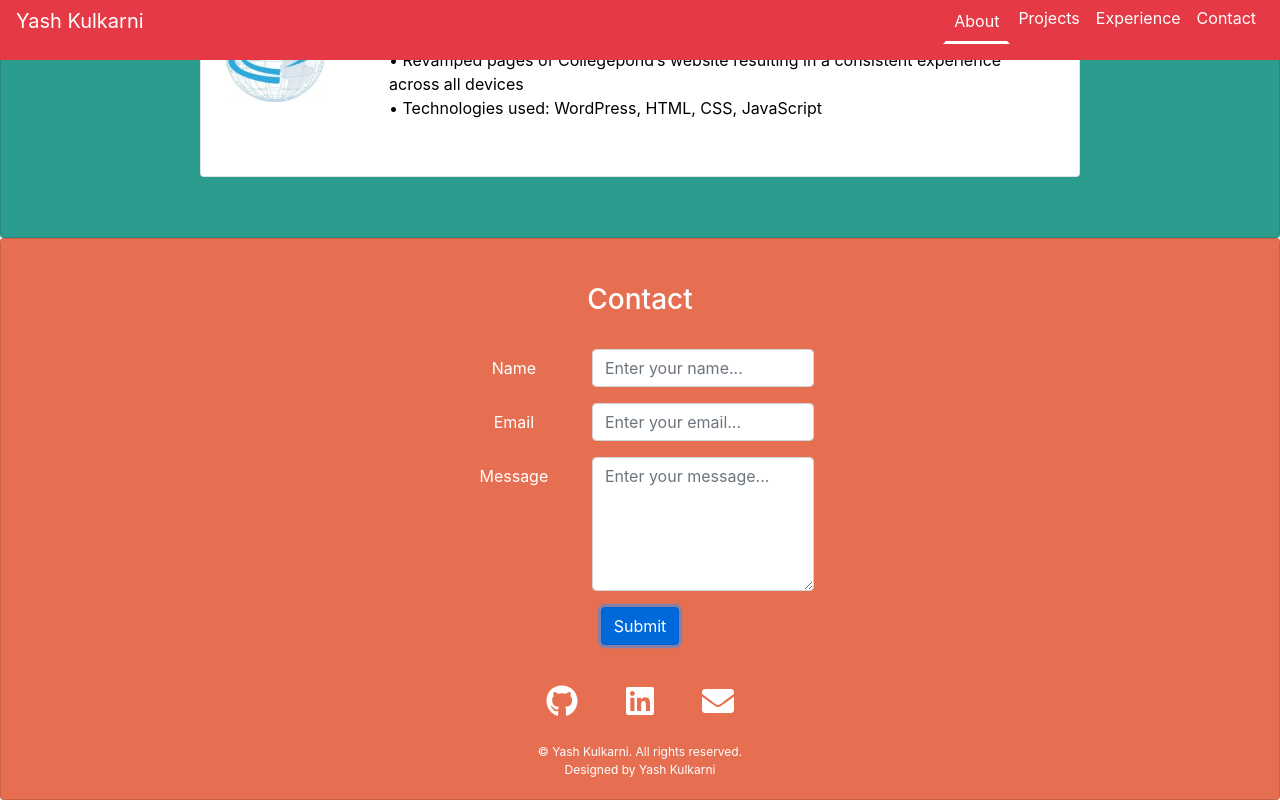
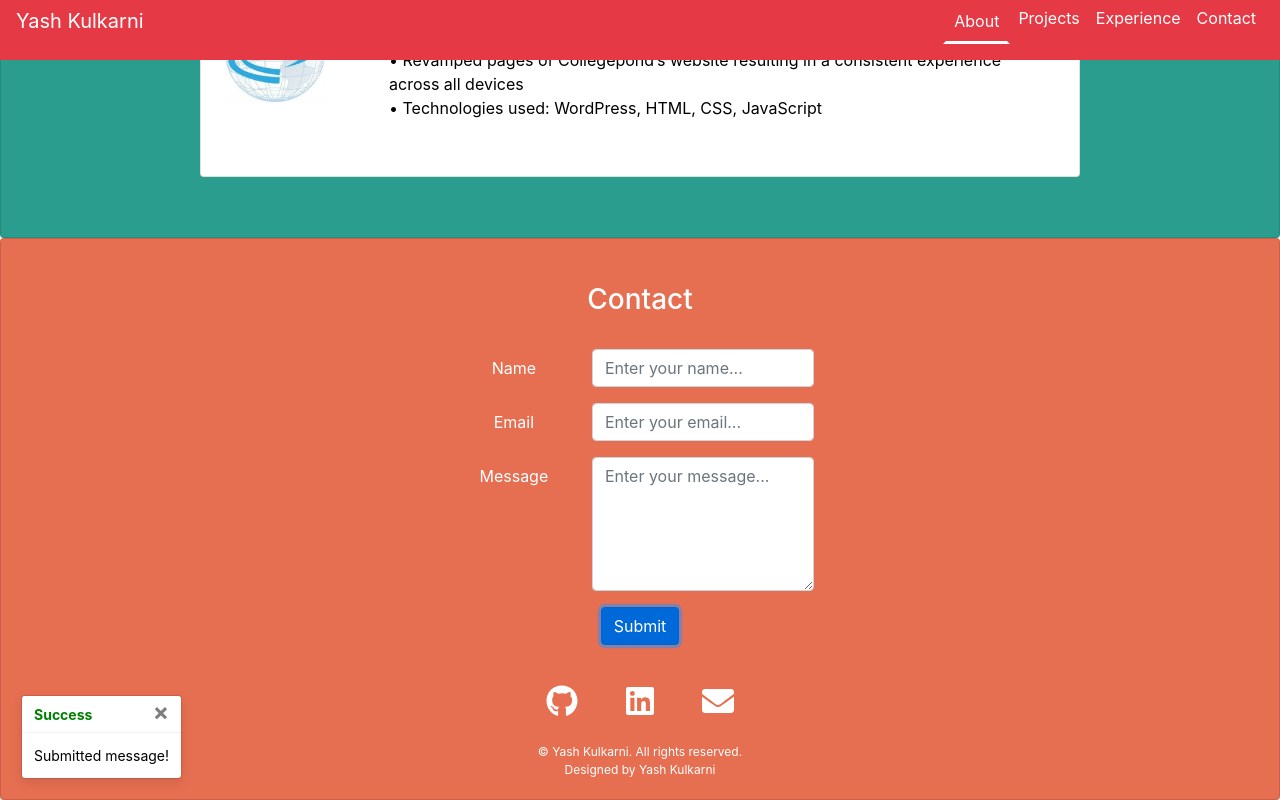
Before and after one commit to yculcarneee/portfolio-page, a React (Create React App) app: page / in a window 1280 px wide. Both pictures are taken after typing "Sample", "name@example.com", "Sample" into the empty fields and a click on the button "Submit". Shown: the part 1753-2553 px from the top of the page. Built offline with nearby package versions, Linux system fonts and the light colour scheme.

Commit message:
Add success message toast on form submit

```diff
--- a/src/components/contact.tsx
+++ b/src/components/contact.tsx
@@ -7,6 +7,7 @@ import { FontAwesomeIcon } from '@fortawesome/react-fontawesome'
 import { faGithub, faLinkedin } from '@fortawesome/free-brands-svg-icons'
 import { faEnvelope } from '@fortawesome/free-solid-svg-icons'
 import { useState } from "react";
+import MessageToast from "./toast";
 
 
 export default function Contact() {
@@ -21,6 +22,8 @@ export default function Contact() {
 
     const [message, setMessage] = useState('')
     const [messageError, setMessageError] = useState(false)
+
+    const [showToast, setShowToast] = useState(false);
 
     const checkValidity = () => {
         return new Promise((resolve, reject) => {
@@ -53,11 +56,11 @@ export default function Contact() {
         })
     }
 
-const encode = (data: any) => {
-    return Object.keys(data)
-        .map(key => encodeURIComponent(key) + "=" + encodeURIComponent(data[key]))
-        .join("&");
-}
+    const encode = (data: any) => {
+        return Object.keys(data)
+            .map(key => encodeURIComponent(key) + "=" + encodeURIComponent(data[key]))
+            .join("&");
+    }
 
     const submitForm = async(e: React.FormEvent) => {
         checkValidity().then((res) => {
@@ -67,7 +70,9 @@ const encode = (data: any) => {
                     headers: { "Content-Type": "application/x-www-form-urlencoded" },
                     body: encode({ "form-name": "contact", "name": name, "email": email, "message": message })
                 })
-                .then(() => alert("Success!"))
+                .then(() => {
+                    setShowToast(true);
+                })
                 .catch(error => alert(error));
 
                 setName('')
@@ -140,6 +145,7 @@ const encode = (data: any) => {
                         <Row className="justify-content-center heading-row">
                             <footer className="footer-text"> © Yash Kulkarni. All rights reserved. <br/> Designed by Yash Kulkarni </footer>
                         </Row>
+                        <MessageToast showToast={showToast} setShowToast={setShowToast}/>
                     </Container>
                 </Card.Body>
             </Card>
--- /dev/null
+++ b/src/components/toast.tsx
@@ -0,0 +1,20 @@
+import React, { FC } from 'react';
+import {Toast} from 'react-bootstrap';
+
+type ChildProps = {
+    showToast: boolean,
+    setShowToast: any
+}
+
+const MessageToast: FC<ChildProps> = ({showToast, setShowToast}) => {
+    return (
+        <Toast show={showToast} onClose={()=>setShowToast(!showToast)} delay={3000} autohide style={{position: 'absolute', bottom: 20, left: 20, backgroundColor: 'white'}}>
+            <Toast.Header>
+                <strong className="mr-auto" style={{color: 'green'}}>Success</strong>
+            </Toast.Header>
+            <Toast.Body style={{color: 'black'}}> Submitted message! </Toast.Body>
+        </Toast>
+    )
+};
+
+export default MessageToast;
```
